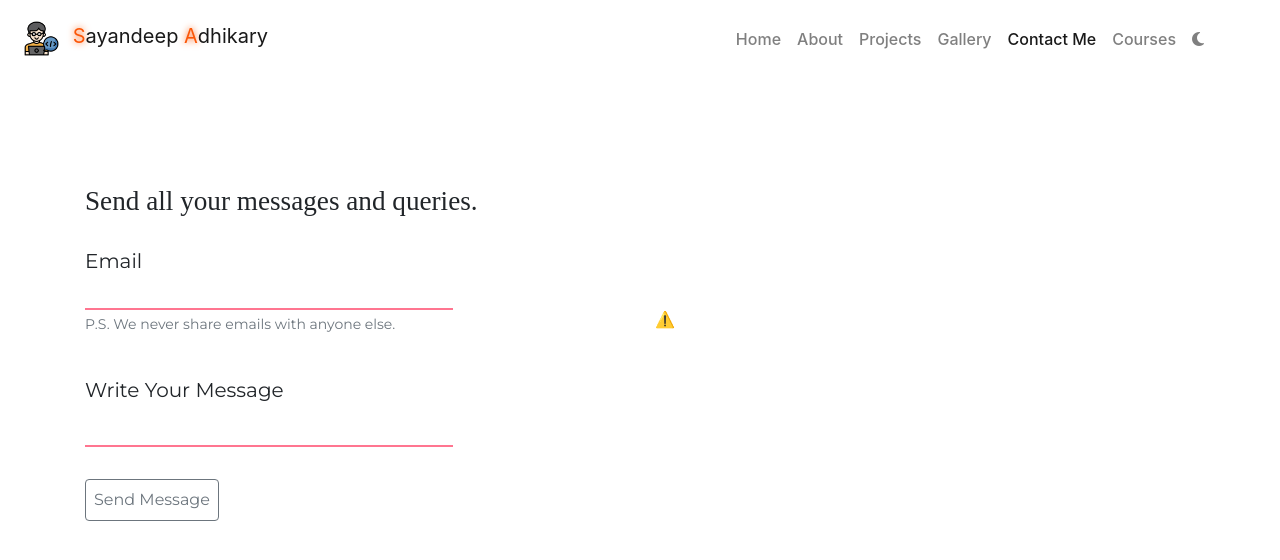
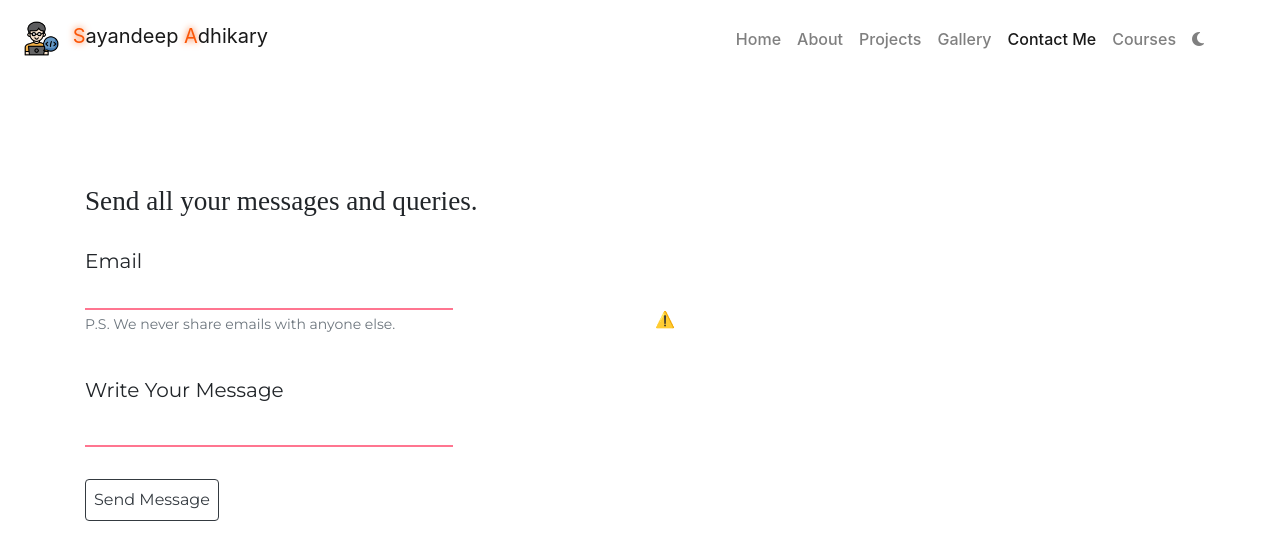
Before and after one commit to sayandeep-adhikary/personal_portfolio_react, a React (Create React App) app: page /contact in a window 1280 px wide. Shown: the top 560 px of the page. Built offline with nearby package versions, Linux system fonts and the light colour scheme; no server answers; a web font is replaced by a local one.

Commit message:
contact page button color update

```diff
--- a/src/components/Contact/Contact.js
+++ b/src/components/Contact/Contact.js
@@ -45,7 +45,7 @@ export default function Contact({mode}) {
             </div>
             <button
               type="submit"
-              className="btn btn-outline-secondary my-3 p-2"
+              className={`btn btn-outline-${mode === "light-theme" ? "dark" : "light"} my-3 p-2`}
             >
               Send Message
             </button>
```
